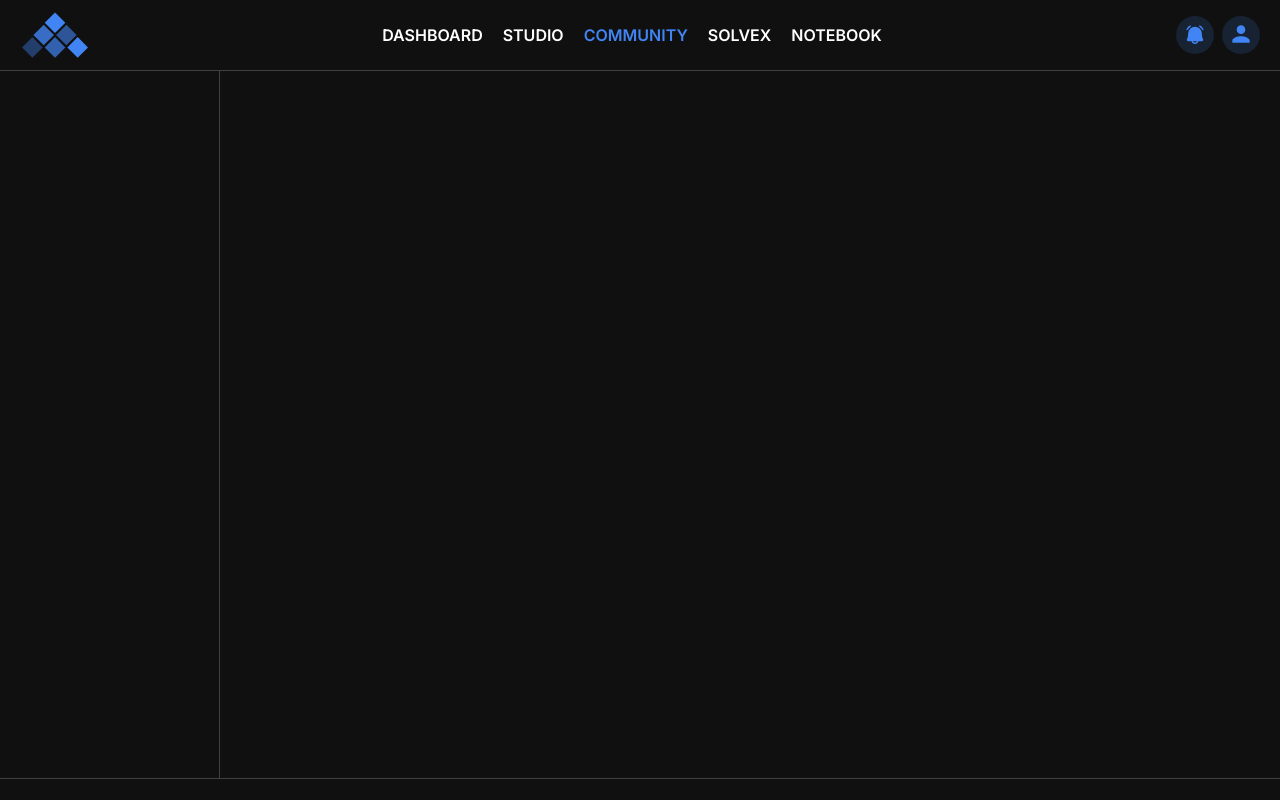
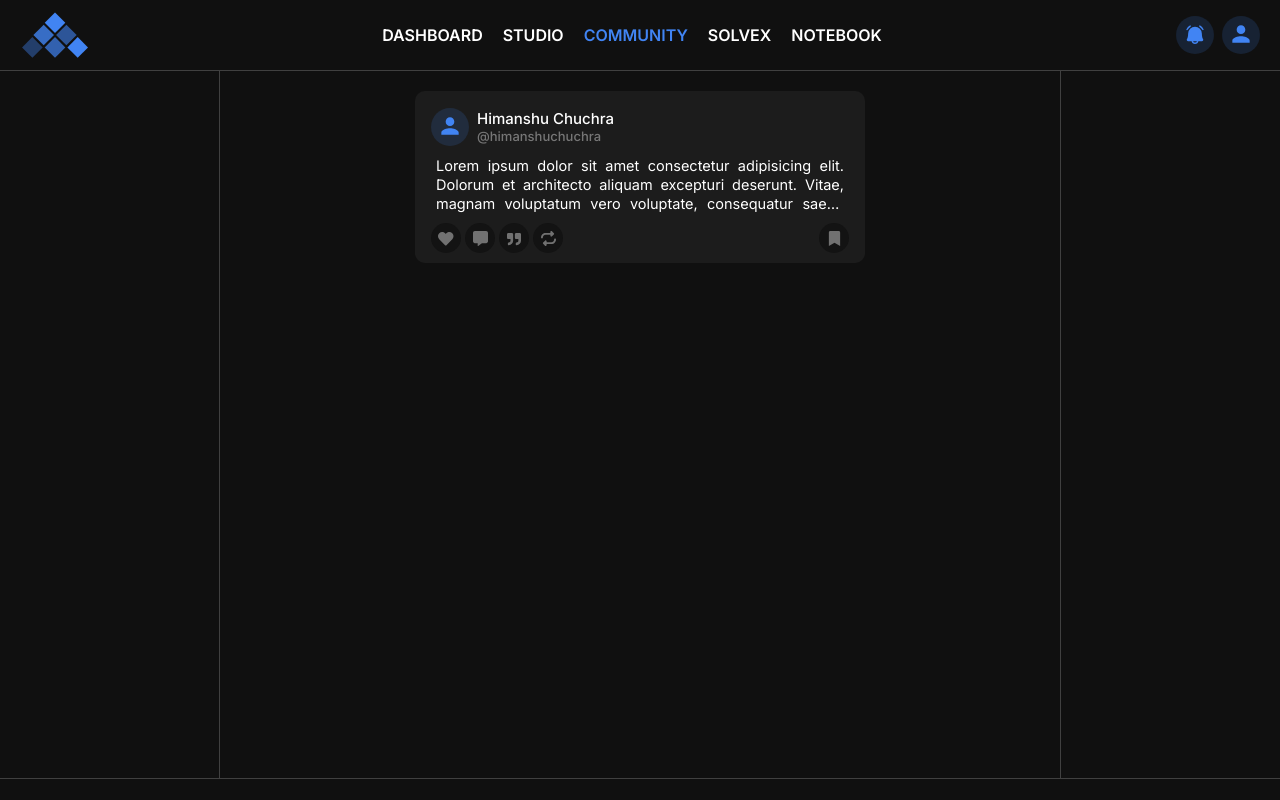
Before and after one commit to chuchra-himanshu/ui.cooders.org, a React (Vite) app: page /community in a window 1280 px wide. Built offline with nearby package versions, Linux system fonts and the light colour scheme.

Commit message:
Design Display Post - Header, Footer and Content

```diff
--- /dev/null
+++ b/src/components/community/Feed.tsx
@@ -0,0 +1,59 @@
+import React from "react";
+import { Avatar } from "../../elements";
+import {
+  FaHeart,
+  FaCommentAlt,
+  FaQuoteRight,
+  FaBookmark,
+} from "react-icons/fa";
+import { FaRepeat } from "react-icons/fa6";
+
+const Feed: React.FC = () => {
+  return (
+    <section className="mt-5">
+      {/* POST DESIGN */}
+      <section className="w-[450px] bg-white/5 px-4 pt-4 pb-[10px] rounded-[10px]">
+        <div className="flex items-center justify-between">
+          <div className="flex items-center gap-2">
+            <Avatar />
+            <div className="flex flex-col justify-center">
+              <p className="text-white text-[15px] font-medium mt-[1.5px] line-clamp-1 max-w-[150px]">
+                Himanshu Chuchra
+              </p>
+              <p className="text-white/40 text-[13px] font-medium -mt-[4px] line-clamp-1 max-w-[150px]">
+                @himanshuchuchra
+              </p>
+            </div>
+          </div>
+        </div>
+        <p className="text-[14.5px] text-justify leading-[19px] mt-[10px] mx-[5px] text-white line-clamp-3">
+          Lorem ipsum dolor sit amet consectetur adipisicing elit. Dolorum et
+          architecto aliquam excepturi deserunt. Vitae, magnam voluptatum vero
+          voluptate, consequatur saepe quam corporis veritatis ipsam beatae
+          animi recusandae ratione ad?
+        </p>
+        <div className="flex items-center justify-between mt-[10px]">
+          <div className="flex items-center gap-1">
+            <div className="flex items-center justify-center bg-neutral-950/50 h-[30px] w-[30px] rounded-full cursor-pointer text-white/40 hover:bg-red-950/40 hover:text-red-600 transition-all ease-in-out duration-200">
+              <FaHeart className="mt-[1px]" size={15.5} />
+            </div>
+            <div className="flex items-center justify-center bg-neutral-950/50 h-[30px] w-[30px] rounded-full cursor-pointer text-white/40 hover:bg-accent/5 hover:text-accent transition-all ease-in-out duration-200">
+              <FaCommentAlt className="mt-[1px]" size={15} />
+            </div>
+            <div className="flex items-center justify-center bg-neutral-950/50 h-[30px] w-[30px] rounded-full cursor-pointer text-white/40 hover:bg-accent/5 hover:text-accent transition-all ease-in-out duration-200">
+              <FaQuoteRight className="mt-[0.5px]" size={14} />
+            </div>
+            <div className="flex items-center justify-center bg-neutral-950/50 h-[30px] w-[30px] rounded-full cursor-pointer text-white/40 hover:bg-accent/5 hover:text-accent transition-all ease-in-out duration-200">
+              <FaRepeat className="mt-[0.5px]" size={15} />
+            </div>
+          </div>
+          <div className="flex items-center justify-center bg-neutral-950/50 h-[30px] w-[30px] rounded-full cursor-pointer text-white/40 hover:bg-accent/5 hover:text-accent transition-all ease-in-out duration-200">
+            <FaBookmark className="mt-[0.5px]" size={15} />
+          </div>
+        </div>
+      </section>
+    </section>
+  );
+};
+
+export default Feed;
--- a/src/components/index.ts
+++ b/src/components/index.ts
@@ -7,5 +7,6 @@ import StudioSidebar from "./studio/StudioSidebar";
 
 // COMMUNITY
 import CommunitySidebar from "./community/CommunitySidebar";
+import Feed from "./community/Feed";
 
-export { Header, Footer, StudioSidebar, CommunitySidebar };
+export { Header, Footer, StudioSidebar, CommunitySidebar, Feed };
--- a/src/pages/Community.tsx
+++ b/src/pages/Community.tsx
@@ -1,10 +1,12 @@
 import React from "react";
-import { CommunitySidebar } from "../components";
+import { CommunitySidebar, Feed } from "../components";
 
 const Community: React.FC = () => {
   return (
-    <section className="flex relative w-screen">
+    <section className="flex relative w-screen justify-between">
       <CommunitySidebar />
+      <Feed />
+      <section className="w-[220px] border-l border-border-primary"></section>
     </section>
   );
 };
```
